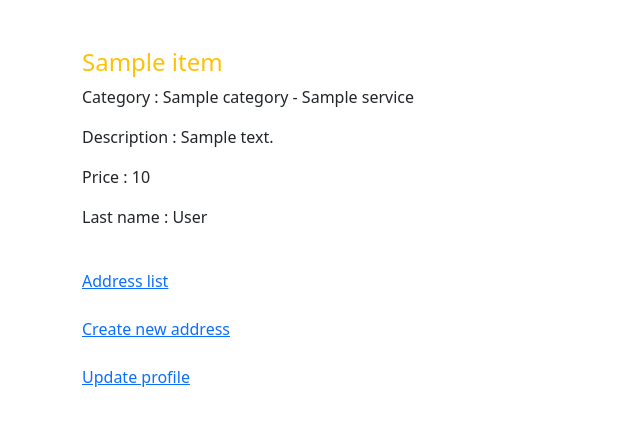
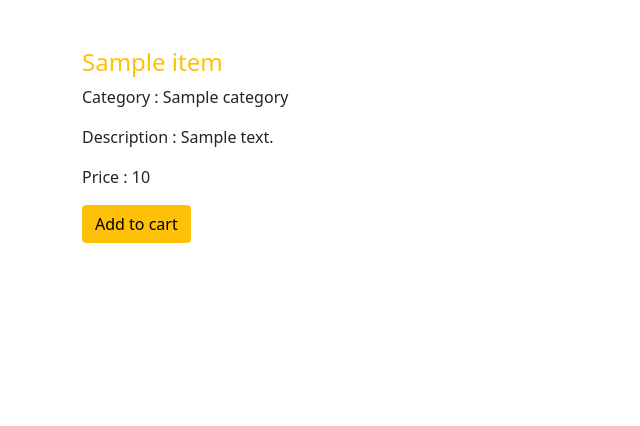
Before and after one commit to jamedadi/yummy, a Django app: template item/templates/item/detail.html in a window 1280 px wide. Shown: the part 56-482 px from the top of the page, without its empty margins (0-640 px from the left). Run offline with Django 3.2, Linux system fonts and the light colour scheme; the template is opened without the code that fills it: values that come from a table or form of the project are taken from there, others are empty; a user stored in the database is signed in; tables that the repository leaves empty hold one stand-in row (values such as "Sample post"); parts of the project's set-up code (start-up, migrations or seed data) failed here and were passed over.

Commit message:
Update(item/templates): style the detail.html

```diff
--- a/item/templates/item/detail.html
+++ b/item/templates/item/detail.html
@@ -2,13 +2,8 @@
 {% block title %} {{ item.name }} {% endblock %}
 {% block content %}
     <h4 class="text-warning"> {{ item.name }}</h4>
-    <p>Category : {{ item.category }}</p>
+    <p>Category : {{ item.category.name }}</p>
     <p>Description : {{ item.description }}</p>
     <p>Price : {{ item.price }}</p>
-    <p>Last name : {{ request.user.last_name }}</p>
-    <br>
-    <a href="{% url 'address:customer-address-list' %}">Address list</a><br><br>
-    <a href="{% url 'address:customer-address-create' %}">Create new address</a><br><br>
-    <a href="{% url 'accounts:customer-profile-update' %}">Update profile</a><br><br>
-
+    <a href="#" class="btn btn-warning">Add to cart</a>
 {% endblock %}
```
